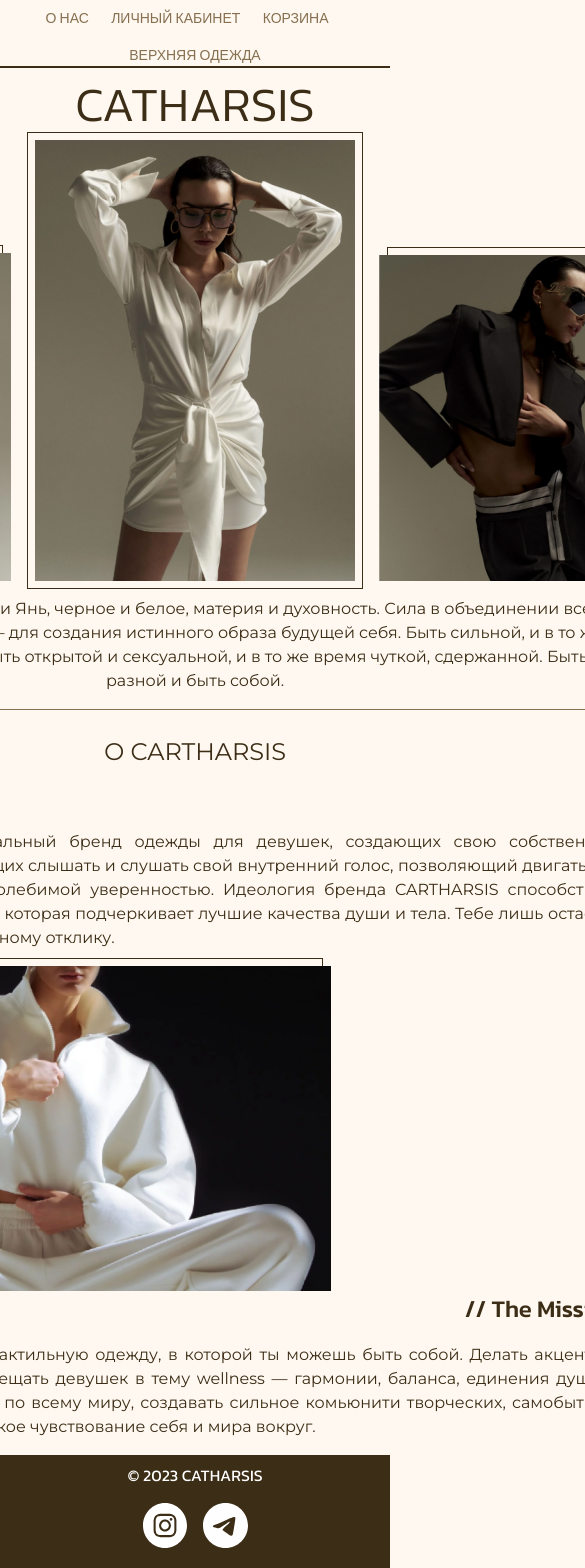
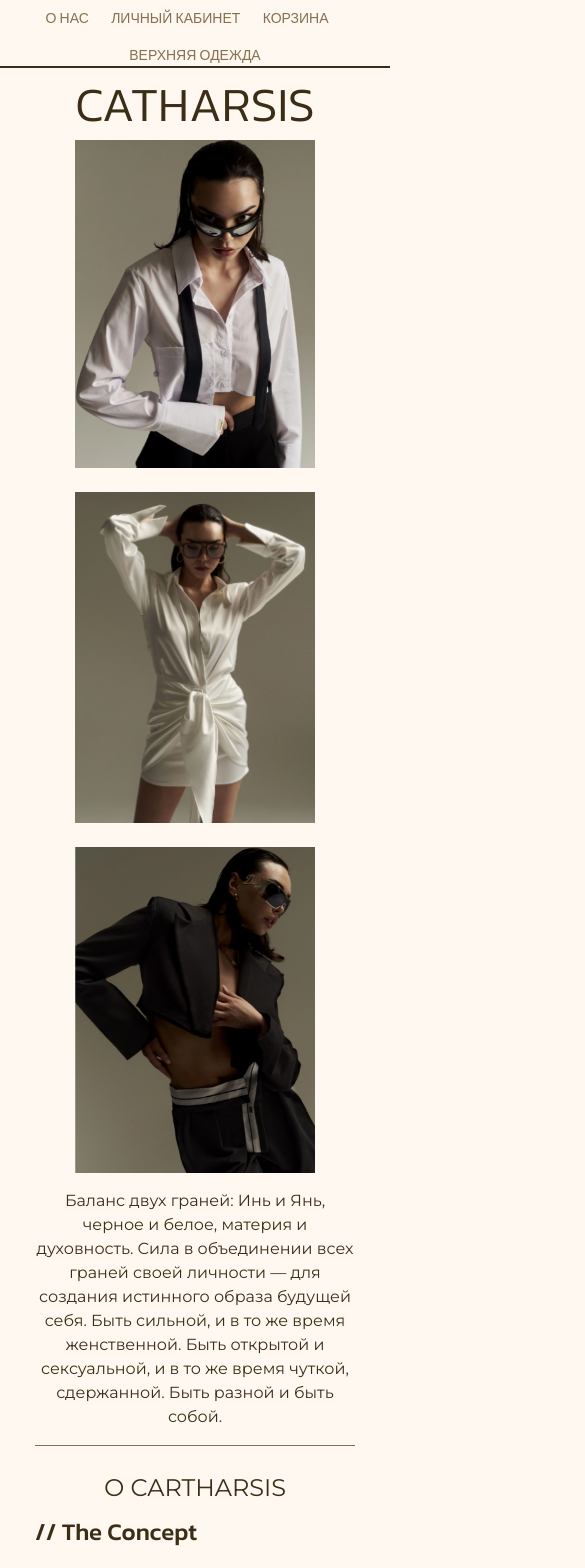
Before and after one commit to elenaplehanova/web-shop-rct-rdx, a React (Vite) app: page /about in a window 390 px wide. Shown: the top 1568 px of the page, 585 px wide, since content can reach past the window. Built offline with nearby package versions, Linux system fonts and the light colour scheme.

Commit message:
#8 - Added changed for mobile devices

```diff
--- a/src/components/Header.tsx
+++ b/src/components/Header.tsx
@@ -78,12 +78,13 @@
     top: 1.5rem;
     right: 0;
     text-align: end;
-    background-color: hsl(0 0% 100% / 0.9);
+    background-color: hsl(34 100% 97% / 0.9);
 
-    @supports (backdrop-filter: blur(1rem)) {
-        background-color: hsl(0 0% 100% / 0.1);
-
-        backdrop-filter: blur(0.3rem);
+    @media (min-width: 35em) {
+        @supports (backdrop-filter: blur(0.5rem)) {
+            background-color: hsl(0 0% 100% / 0.2);
+            backdrop-filter: blur(0.5rem);
+        }
     }
 
     & > * {
--- a/src/components/UI/Image.tsx
+++ b/src/components/UI/Image.tsx
@@ -10,7 +10,9 @@
 
 const Div = styled.div<DivProps>`
     position: relative;
+    z-index: -1;
 
+    @media (min-width: 35em) {
         &:after {
             content: "";
             position: absolute;
@@ -18,6 +20,7 @@
             background: transparent;
             border: 0.05rem solid var(--clr-dark);
             inset: ${(props) => props.inset};
+        }
     }
 `;
 
--- a/src/pages/AboutPage.tsx
+++ b/src/pages/AboutPage.tsx
@@ -15,13 +15,24 @@
     justify-content: center;
     align-items: end;
     gap: 1.5rem;
-    grid-template-columns: 15rem 20rem 15rem;
+    grid-template-columns: 15rem;
+
+    @media (min-width: 35em) {
+        grid-template-columns: 15rem 20rem 15rem;
+    }
 `;
 
 const P = styled.p`
     text-align: justify;
     font-family: var(--ff-additional);
     padding-block: 1rem;
+
+    width: 20rem;
+    margin: auto;
+
+    @media (min-width: 35em) {
+        width: 100%;
+    }
 `;
 
 const P1 = styled(P)`
@@ -45,13 +56,22 @@
 `;
 
 const H4_2 = styled(H4)`
-    text-align: end;
+    text-align: start;
+    padding-top: 1rem;
+
+    @media (min-width: 35em) {
+        text-align: end;
+    }
 `;
 
 const Article = styled.article`
     display: grid;
     align-items: end;
-    grid-template-columns: 35rem;
+    grid-template-columns: 20rem;
+
+    @media (min-width: 35em) {
+        grid-template-columns: 35rem;
+    }
 `;
 
 const AboutPage = () => {
```
Lines whose indentation alone changed are shown as unchanged.
